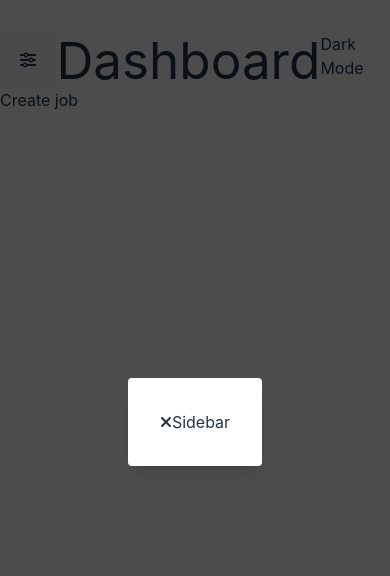
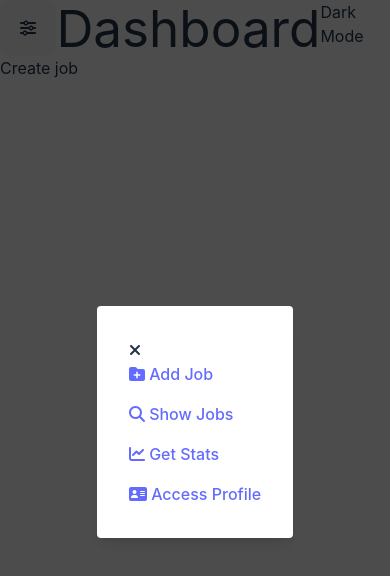
Before and after one commit to seanwongdev/MERN-Jobshop, a React (Vite) app in the folder client/: page /dashboard in a window 390 px wide. Shown: the top 576 px of the page. Built offline with nearby package versions, Linux system fonts and the light colour scheme.

Commit message:
added smallnavbar modal view

```diff
--- a/client/src/ui/DashboardLayout.jsx
+++ b/client/src/ui/DashboardLayout.jsx
@@ -17,7 +17,7 @@ function DashboardLayout() {
   return (
     <DashboardContext.Provider value={{handleToggleSidebar, showSidebar}}>
 
-      <div className="grid grid-cols-1 md:grid-cols-[1fr,13fr] gap-8 me-4">
+      <div className="md:grid md:grid-cols-[1fr,13fr] md:gap-8 me-4">
         <div className="md:hidden">
         {showSidebar && <SmallNavBar />}
         </div>
--- a/client/src/ui/LinkButton.jsx
+++ b/client/src/ui/LinkButton.jsx
@@ -1,10 +1,12 @@
 import { Link } from "react-router-dom"
 
-function LinkButton({children, to}) {
+function LinkButton({children, to, onClick}) {
   const className = ""
 
+
+
   return (
-    <Link to={to}>
+    <Link to={to} onClick={onClick}>
       {children}
     </Link>
   )
--- a/client/src/ui/SmallNavBar.jsx
+++ b/client/src/ui/SmallNavBar.jsx
@@ -1,6 +1,8 @@
 import { faXmark } from "@fortawesome/free-solid-svg-icons"
 import { FontAwesomeIcon } from "@fortawesome/react-fontawesome"
 import { useDashboardContext } from "./DashboardLayout"
+import LinkButton from "./LinkButton"
+import links from "../utils/dashboardLinks"
 
 
 function SmallNavBar() {
@@ -9,7 +11,13 @@ function SmallNavBar() {
     <div className="fixed inset-0 bg-black bg-opacity-70 flex justify-center items-center z-50 transition-opacity opacity-100">
       <div className="bg-white inset-1 p-8 rounded shadow-lg">
       <FontAwesomeIcon onClick={handleToggleSidebar} icon={faXmark} />
-        Sidebar
+        <div className="flex flex-col gap-4">
+
+        {links.map((link) => {
+          const {text, path, icon} = link
+          return (<LinkButton type="small" to={path} key={text} onClick={handleToggleSidebar}>{icon} {text} </LinkButton>)
+        })}
+        </div>
       </div>
 
 
--- /dev/null
+++ b/client/src/utils/dashboardLinks.jsx
@@ -0,0 +1,28 @@
+import { FontAwesomeIcon } from '@fortawesome/react-fontawesome'
+import { faFolderPlus, faMagnifyingGlass, faChartLine, faAddressCard } from '@fortawesome/free-solid-svg-icons'
+
+const links = [
+  {
+    text: "Add Job",
+    path: "/dashboard",
+    icon: <FontAwesomeIcon icon={faFolderPlus} />
+  },
+  {
+    text: "Show Jobs",
+    path: "/dashboard/jobs",
+    icon: <FontAwesomeIcon icon={faMagnifyingGlass} />
+  },
+  {
+    text: "Get Stats",
+    path: "/dashboard/stats",
+    icon: <FontAwesomeIcon icon={faChartLine} />
+  },
+  {
+    text: "Access Profile",
+    path: "/dashboard/profile",
+    icon: <FontAwesomeIcon icon={faAddressCard} />
+  }
+]
+
+
+export default links
```
